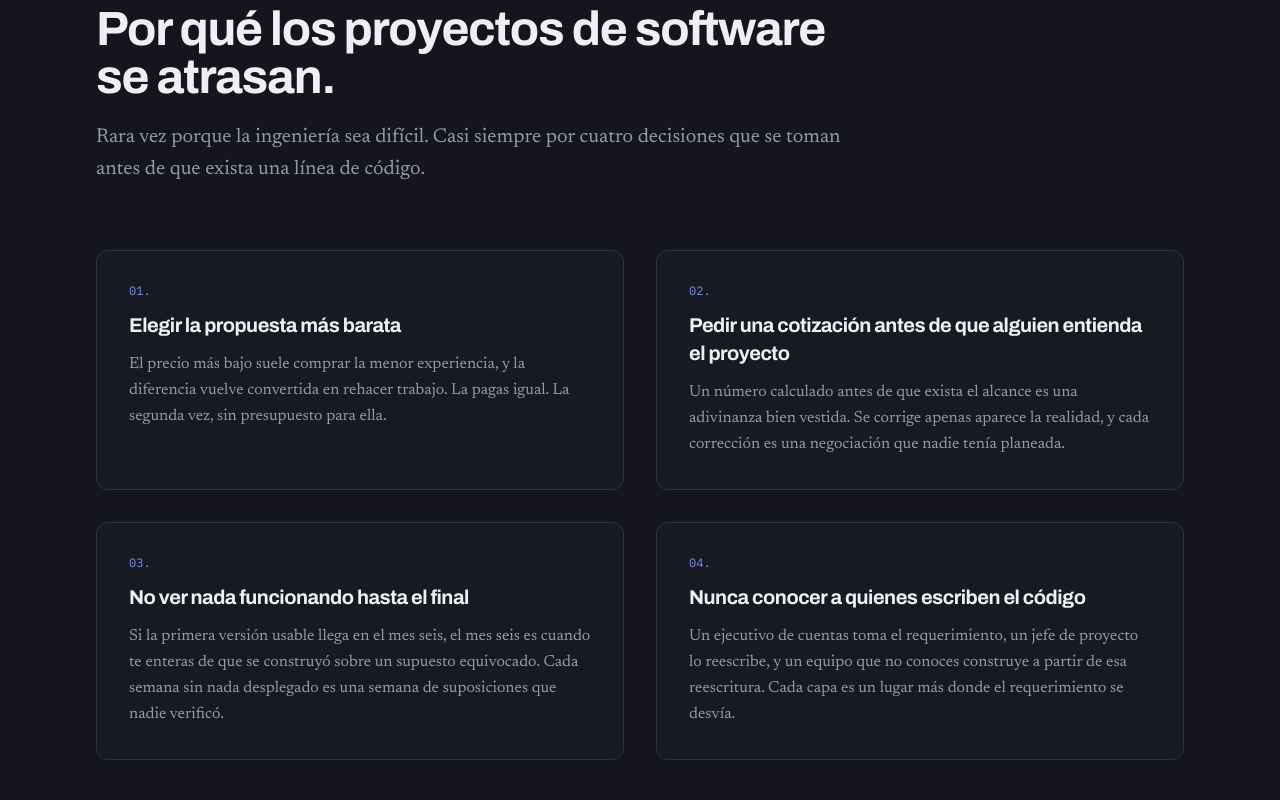
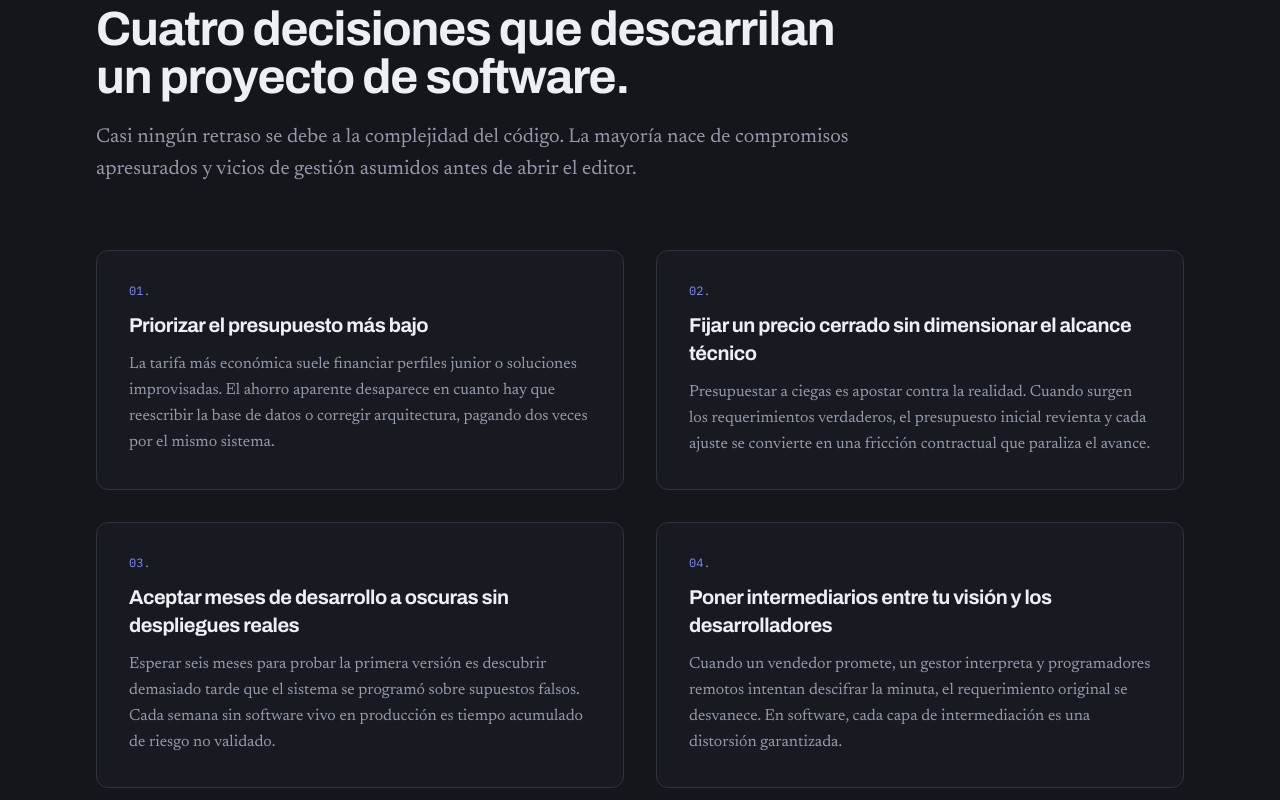
Before and after one commit to studiocoders-dev/studiocoders, a Next.js app: page / in a window 1280 px wide. Shown: the part 5880-6680 px from the top of the page. Built offline with nearby package versions, Linux system fonts and the light colour scheme.

Commit message:
feat(copy): complete narrative paraphrase of delay causes section, zero brotherhood overlap

```diff
--- a/src/components/DelayCauses.tsx
+++ b/src/components/DelayCauses.tsx
@@ -3,24 +3,24 @@ import React from "react";
 export function DelayCauses() {
   const causes = [
     {
-      title: "Elegir la propuesta más barata",
+      title: "Priorizar el presupuesto más bajo",
       description:
-        "El precio más bajo suele comprar la menor experiencia, y la diferencia vuelve convertida en rehacer trabajo. La pagas igual. La segunda vez, sin presupuesto para ella.",
+        "La tarifa más económica suele financiar perfiles junior o soluciones improvisadas. El ahorro aparente desaparece en cuanto hay que reescribir la base de datos o corregir arquitectura, pagando dos veces por el mismo sistema.",
     },
     {
-      title: "Pedir una cotización antes de que alguien entienda el proyecto",
+      title: "Fijar un precio cerrado sin dimensionar el alcance técnico",
       description:
-        "Un número calculado antes de que exista el alcance es una adivinanza bien vestida. Se corrige apenas aparece la realidad, y cada corrección es una negociación que nadie tenía planeada.",
+        "Presupuestar a ciegas es apostar contra la realidad. Cuando surgen los requerimientos verdaderos, el presupuesto inicial revienta y cada ajuste se convierte en una fricción contractual que paraliza el avance.",
     },
     {
-      title: "No ver nada funcionando hasta el final",
+      title: "Aceptar meses de desarrollo a oscuras sin despliegues reales",
       description:
-        "Si la primera versión usable llega en el mes seis, el mes seis es cuando te enteras de que se construyó sobre un supuesto equivocado. Cada semana sin nada desplegado es una semana de suposiciones que nadie verificó.",
+        "Esperar seis meses para probar la primera versión es descubrir demasiado tarde que el sistema se programó sobre supuestos falsos. Cada semana sin software vivo en producción es tiempo acumulado de riesgo no validado.",
     },
     {
-      title: "Nunca conocer a quienes escriben el código",
+      title: "Poner intermediarios entre tu visión y los desarrolladores",
       description:
-        "Un ejecutivo de cuentas toma el requerimiento, un jefe de proyecto lo reescribe, y un equipo que no conoces construye a partir de esa reescritura. Cada capa es un lugar más donde el requerimiento se desvía.",
+        "Cuando un vendedor promete, un gestor interpreta y programadores remotos intentan descifrar la minuta, el requerimiento original se desvanece. En software, cada capa de intermediación es una distorsión garantizada.",
     },
   ];
 
@@ -30,14 +30,15 @@ export function DelayCauses() {
         {/* Section Header */}
         <div className="max-w-3xl">
           <span className="font-mono text-xs uppercase tracking-widest text-[#818cf8]">
-            Antes de Contratar a Nadie
+            Diagnóstico Técnico
           </span>
           <h2 className="mt-3 text-3xl font-bold tracking-tight text-[#edeff4] sm:text-5xl">
-            Por qué los proyectos de software se atrasan.
+            Cuatro decisiones que descarrilan un proyecto de software.
           </h2>
           <p className="mt-5 font-serif text-lg leading-relaxed text-[#949aab] sm:text-xl">
-            Rara vez porque la ingeniería sea difícil. Casi siempre por cuatro
-            decisiones que se toman antes de que exista una línea de código.
+            Casi ningún retraso se debe a la complejidad del código. La mayoría
+            nace de compromisos apresurados y vicios de gestión asumidos antes de
+            abrir el editor.
           </p>
         </div>
 
```
Also changed, not shown: .agents/plans/009-delay-causes-narrative-paraphrase.md (added), .agents/specs/009-delay-causes-narrative-paraphrase.md (added), 1 other file (tests, documents, lock files or other folders).
